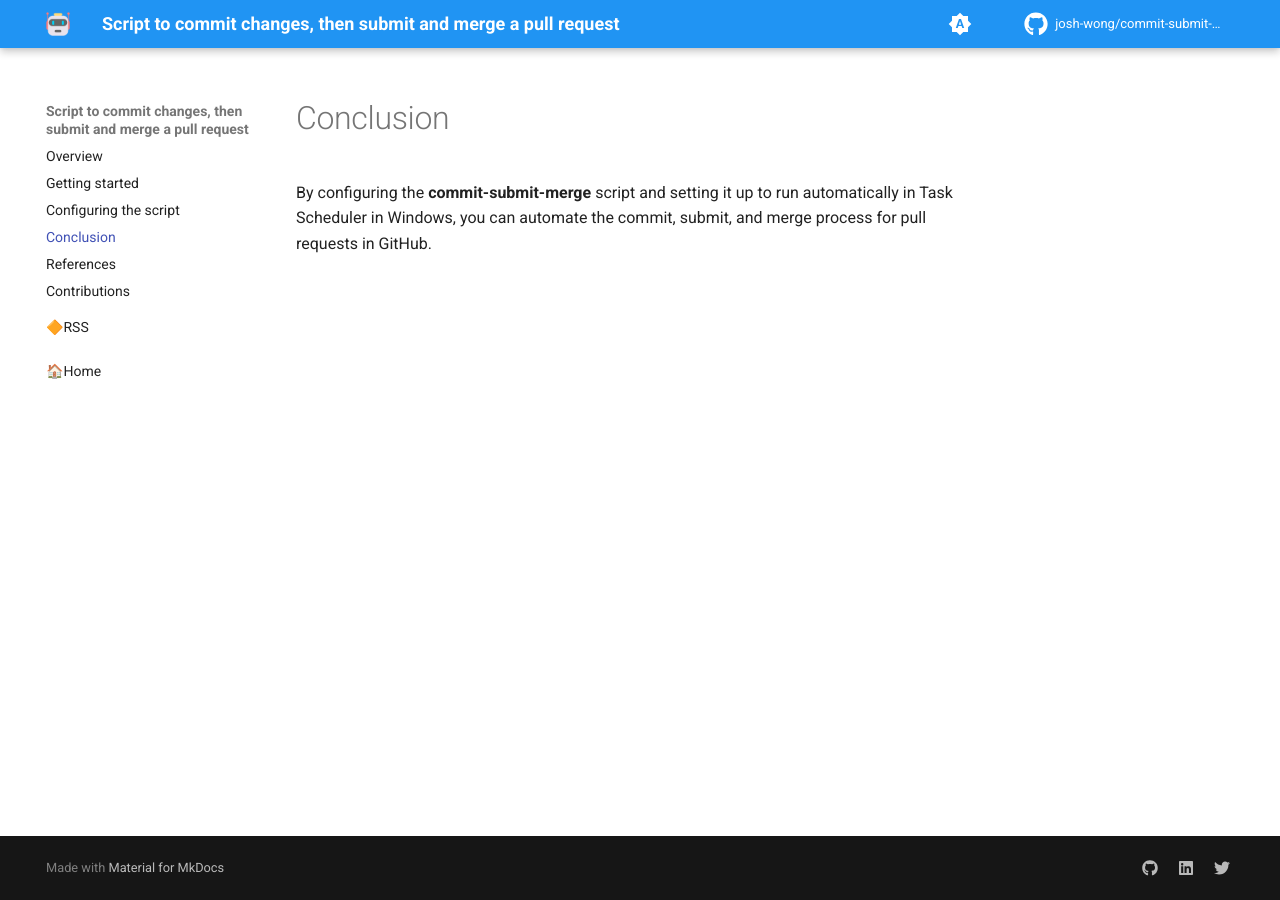
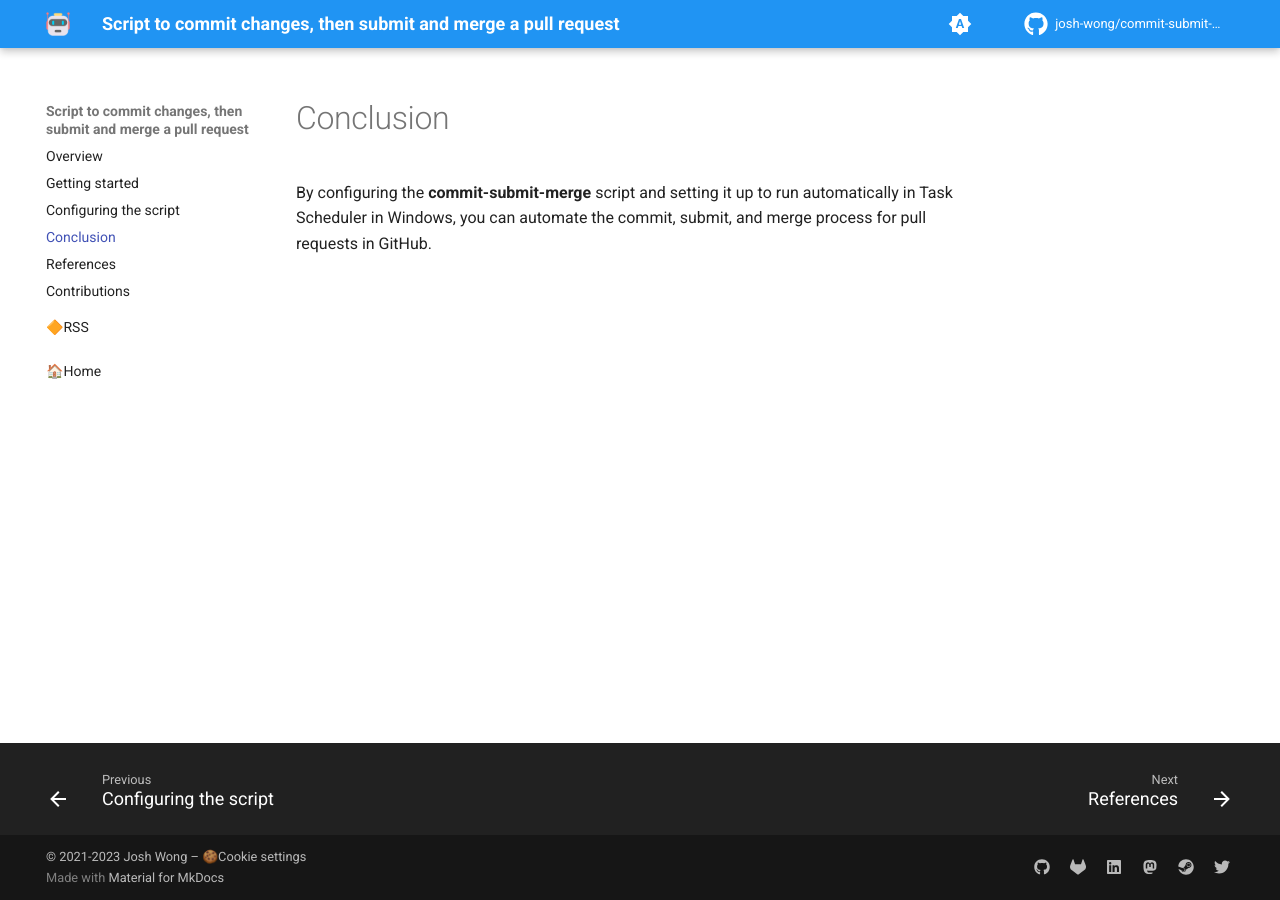
Before and after one commit to josh-wong/commit-submit-merge-script, an MkDocs documentation site: the page built from docs/03_conclusion.md, in a window 1280 px wide. Built offline with MkDocs 1.6.1 and Material for MkDocs 9.7.7, drawn with Linux system fonts in a browser that asks for light colours; comment, search, counter and statistics services are not loaded; part of the change alters nothing that is shown.

```diff
--- a/mkdocs.yml
+++ b/mkdocs.yml
@@ -2,7 +2,6 @@ site_name: Script to commit changes, then submit and merge a pull request
 site_url: https://josh-wong.github.io/commit-submit-merge-script/
 site_description: Automate the commit, submit, and merge process for pull requests in GitHub.
 
-# Add repo details in the top right-hand corner
 repo_name: josh-wong/commit-submit-merge-script
 repo_url: https://github.com/josh-wong/commit-submit-merge-script/
 edit_uri: blob/main/docs
@@ -10,7 +9,8 @@ edit_uri: blob/main/docs
 plugins:
   # Enable the search function (currently disabled to take advantage of new search features in Material for MkDocs Insiders)
   #- search
-  # Enable videos to be embedded
+  - minify:
+      minify_html: true
   - mkdocs-video:
       css_style:
         width: "100%"
@@ -38,7 +38,11 @@ markdown_extensions:
   #    auto_append:
   #      - includes/glossary.md
   # Add support for arbitrary nesting of code and content blocks inside each other.
-  - pymdownx.superfences
+  - pymdownx.superfences:
+      custom_fences:
+          - name: mermaid
+            class: mermaid
+            format: !!python/name:pymdownx.superfences.fence_code_format
   # Add support for TOC configuration
   - toc:
       # Add link next to header that allows the user to get a permalink to the heading (still need to copy the URL in the address bar).
@@ -102,6 +106,7 @@ theme:
     - search.suggest
     # Add custom navigation functions
     - navigation.expand
+    - navigation.footer
     #- navigation.indexes
     - navigation.instant
     #- navigation.sections
@@ -127,22 +132,42 @@ extra:
           data: 0
           note: >-
             Thanks for your feedback! Help me improve this page by <a href="https://github.com/josh-wong/commit-submit-merge-script/issues/new/?title=[Feedback]+{title}+-+{url}" target="_blank" rel="noopener">creating an issue in GitHub</a>.
+  consent:
+    title: Cookie consent
+    description: >-
+      This site uses cookies to recognize your repeated visits and preferences, as well as to measure the effectiveness of the documentation and whether users find what they're searching for. With your consent, you're helping to improve this documentation and provide a better user experience.
+    actions:
+      - accept
+      - manage
   social:
     - icon: fontawesome/brands/github
       link: https://github.com/josh-wong
       name: josh-wong on GitHub
+    - icon: fontawesome/brands/gitlab
+      link: https://gitlab.com/josh-wong
+      name: josh-wong on GitLab
     - icon: fontawesome/brands/linkedin
       link: https://www.linkedin.com/in/wongjoshua
       name: Joshua Wong on LinkedIn
+    - icon: fontawesome/brands/mastodon
+      link: https://famichiki.jp/@josh
+      name: josh on Mastodon
+    - icon: fontawesome/brands/steam
+      link: https://steamcommunity.com/id/hex080f53
+      name: hex080f53 on Steam
     - icon: fontawesome/brands/twitter
-      link: https://twitter.com/josh_in_japan
-      name: josh_in_japan on Twitter
+      link: https://twitter.com/080f53
+      name: 080f53 on Twitter
   status:
     new: Recently added
     deprecated: Deprecated
 
 extra_css:
   - stylesheets/extra.css
+
+copyright: >
+  &copy; 2021-2023 Josh Wong –
+  <a href="#__consent">🍪Cookie settings</a>
 
 nav:
   - Overview: 'index.md'
```
